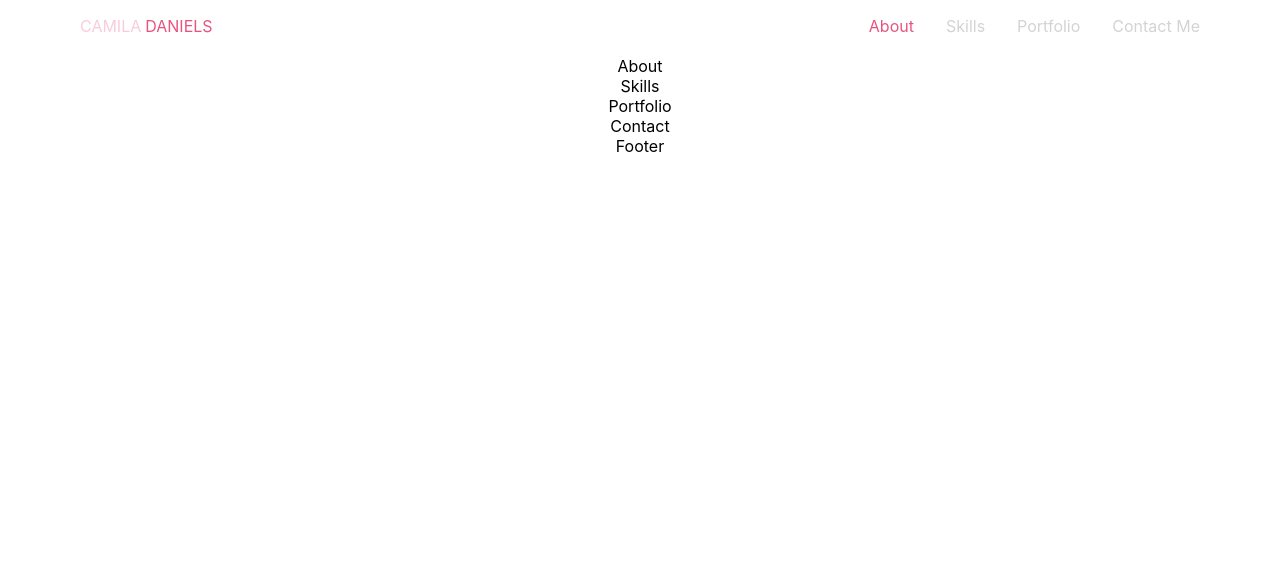
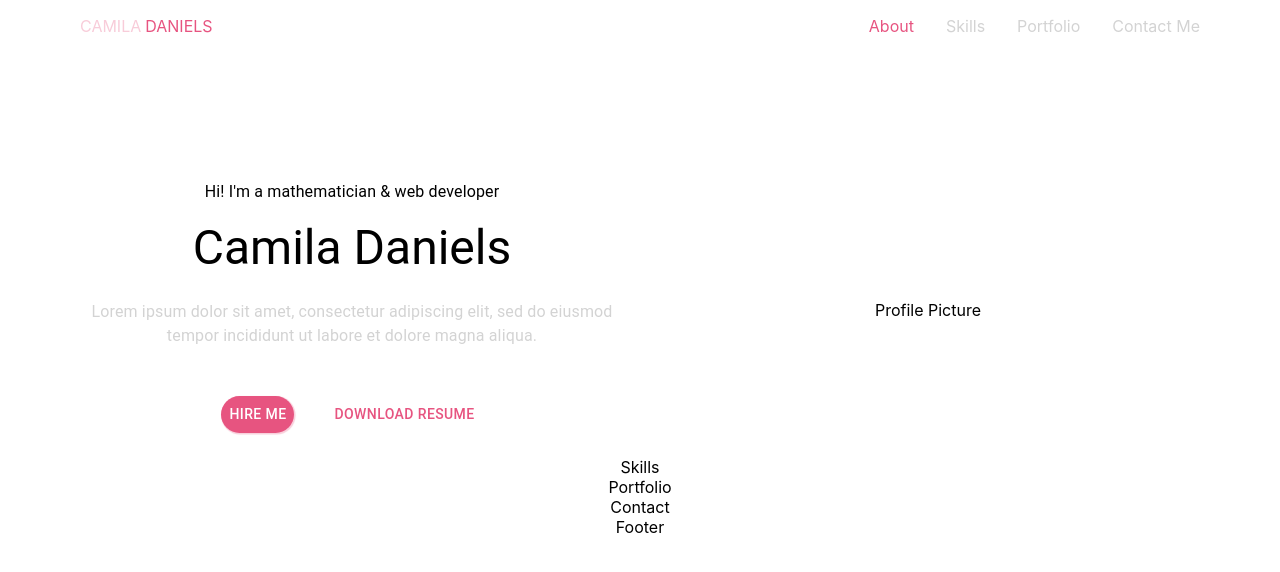
Before and after one commit to camilamdaniels/project-site, a React (Create React App) app: page /contact in a window 1280 px wide. Shown: the top 572 px of the page. Built offline with nearby package versions, Linux system fonts and the light colour scheme.

Commit message:
About section complete.

```diff
--- a/package.json
+++ b/package.json
@@ -6,6 +6,7 @@
   "dependencies": {
     "@emotion/react": "^11.11.1",
     "@emotion/styled": "^11.11.0",
+    "@fontsource/roboto": "^5.0.8",
     "@mui/material": "^5.14.11",
     "@mui/system": "^5.14.11",
     "@testing-library/jest-dom": "^5.17.0",
--- a/src/components/About.jsx
+++ b/src/components/About.jsx
@@ -1,8 +1,77 @@
 import React from 'react'
+import FlexBetween from './FlexBetween'
+import { Box, Typography, Button } from '@mui/material'
 
 const About = () => {
   return (
-    <div>About</div>
+    <FlexBetween
+      ml='4rem'
+      mr='4rem'
+      mt='7rem'
+    >
+      <Box
+        width='50%'
+        style={{
+          display: 'flex',
+          flexDirection: 'column'
+      }}
+      >
+        <Typography
+          sx={{
+            m: '1rem'
+          }}
+        >
+            Hi! I'm a mathematician & web developer
+        </Typography>
+        <Typography variant='h3'>Camila Daniels</Typography>
+        <Typography
+          color='lightgrey'
+          sx={{
+            m: '1.5rem'
+          }}
+        >
+          Lorem ipsum dolor sit amet, consectetur adipiscing elit, sed do eiusmod tempor incididunt ut labore et dolore magna aliqua.
+        </Typography>
+        <Box
+          sx={{
+            m: '1.5rem'
+          }}
+          style={{
+            flexDirection: 'row'
+          }}
+        >
+          <Button
+            sx={{
+              color: 'white',
+              backgroundColor: '#e75480',
+              boxShadow: '0.05rem 0.05rem 0.05rem 0.05rem rgba(238, 135, 166, .4)',
+              borderRadius: '3rem',
+              mr: '2rem'
+            }}
+          >
+            Hire Me
+          </Button>
+          <Button
+            sx={{
+              color: '#e75480'
+            }}
+          >
+            Download Resume
+          </Button>
+        </Box>
+      </Box>
+
+      <Box
+        style={{
+          display: 'flex',
+          justifyContent: 'center',
+          alignItems: 'center'
+        }}
+        width='50%'
+      >
+        Profile Picture
+      </Box>
+    </FlexBetween>
   )
 }
 
```
Also changed, not shown: 1 other file (tests, documents, lock files or other folders).
